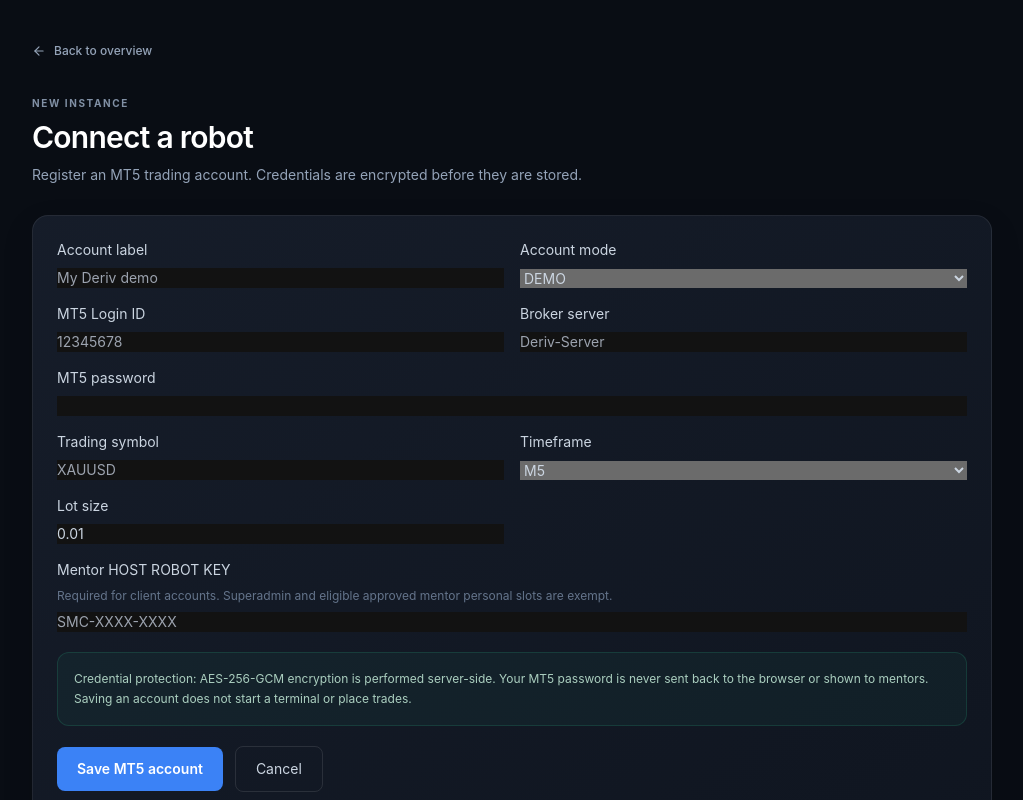
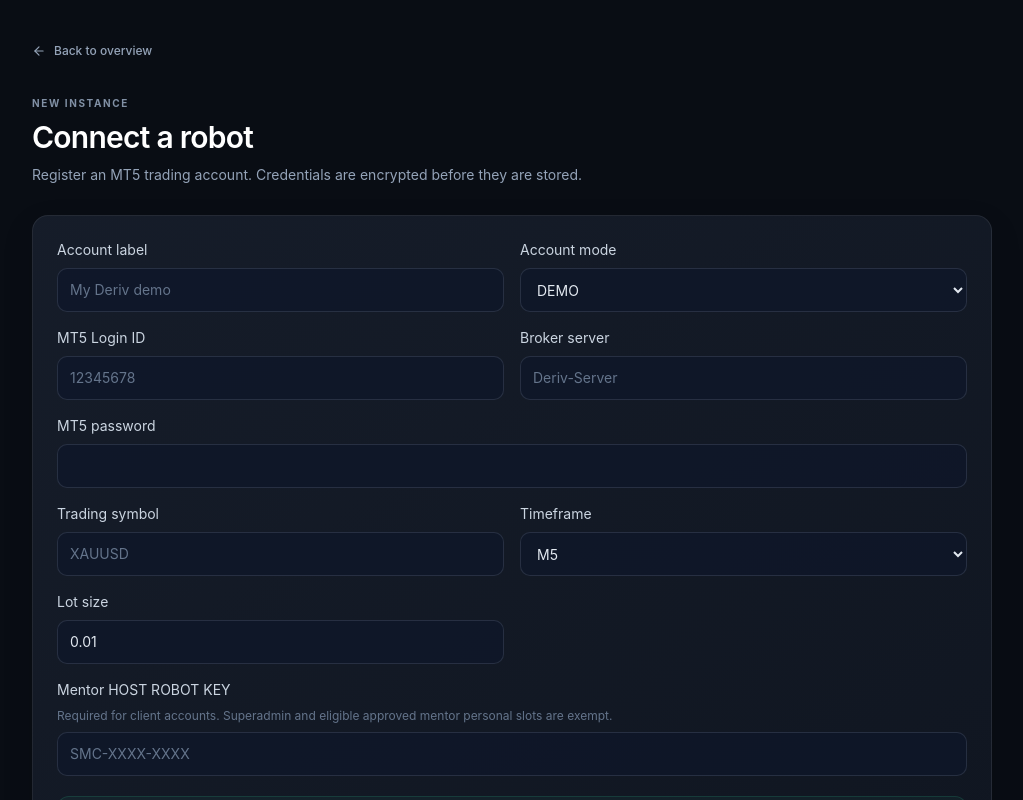
Before and after one commit to circuitsentrydev-netizen/ea-trade-mobile-vps, a Next.js app: page /dashboard/instances/new in a window 1280 px wide. Shown: the top 800 px of the page, without its empty margins (128-1151 px from the left). Built offline with nearby package versions, Linux system fonts and the light colour scheme.

Commit message:
Style secure MT5 onboarding form

```diff
--- a/app/globals.css
+++ b/app/globals.css
@@ -103,3 +103,5 @@ button:focus-visible, a:focus-visible { outline: 2px solid #60a5fa; outline-offs
 .auth-success { border:1px solid rgba(52,211,153,.2); background:rgba(52,211,153,.07); color:#6ee7b7; }
 .auth-security { display:flex; align-items:center; justify-content:center; gap:7px; margin-top:24px; color:#718096; font-size:10px; }
 @media (max-width:480px) { .auth-card { padding:22px 19px; } }
+
+.field-input{width:100%;min-height:44px;border:1px solid rgba(148,163,184,.18);border-radius:10px;background:rgba(15,23,42,.72);padding:10px 12px;color:#e2e8f0;outline:none}.field-input:focus{border-color:rgba(59,130,246,.7);box-shadow:0 0 0 3px rgba(59,130,246,.12)}.field-input::placeholder{color:#64748b}.field-input option{background:#0f172a;color:#e2e8f0}
```
